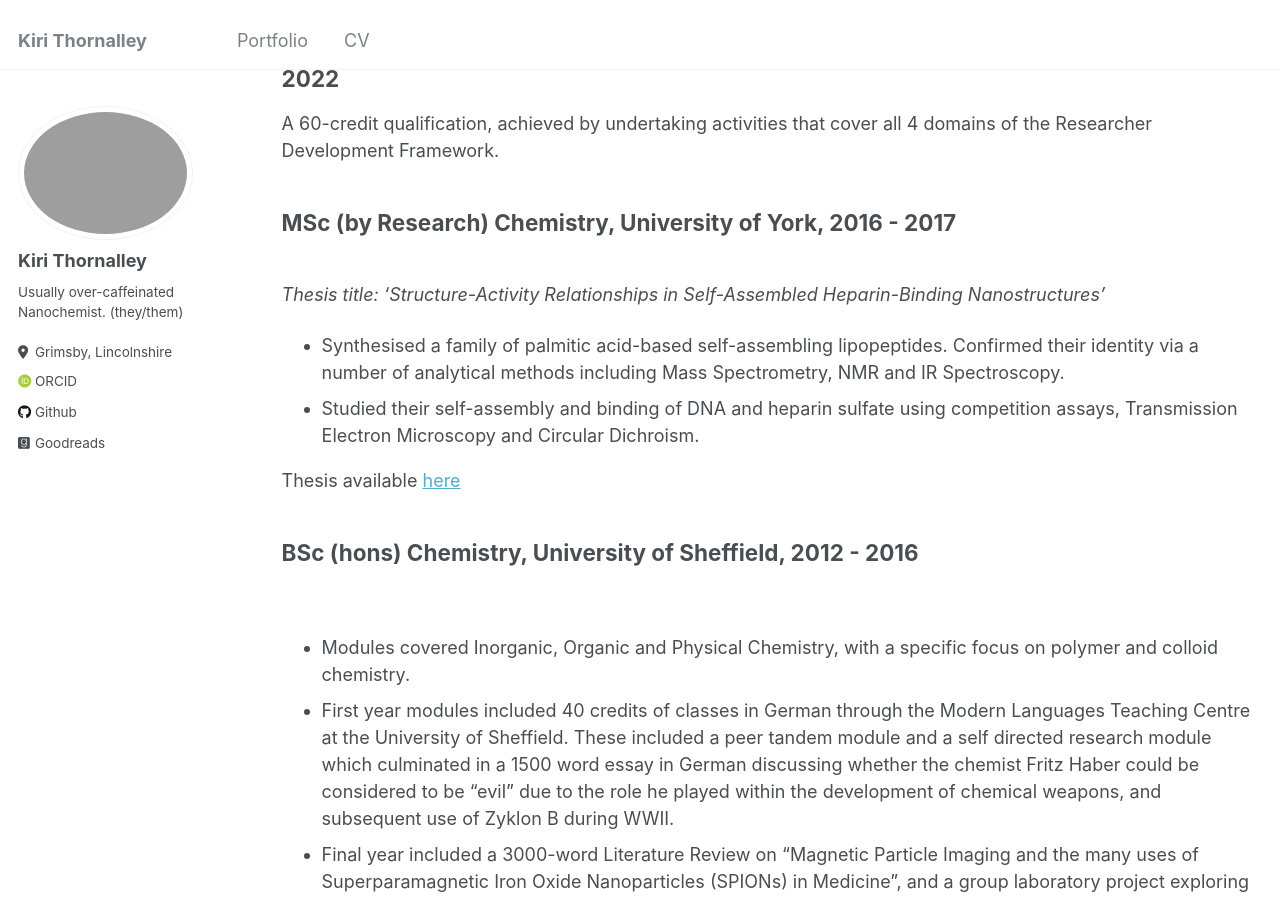
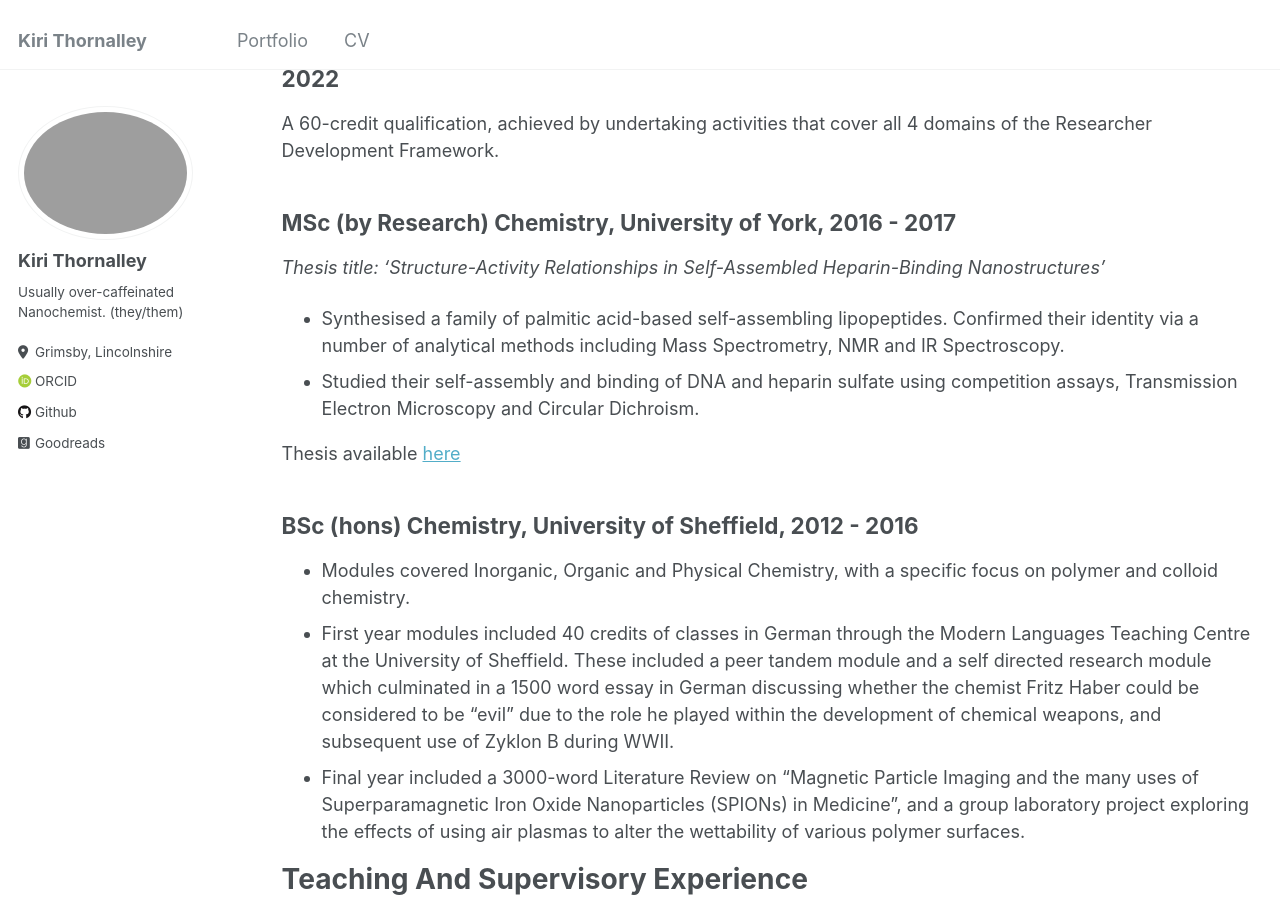
Before and after one commit to kiri-thornalley/kiri-thornalley.github.io, a Jekyll site: the page built from _pages/cv.md, in a window 1280 px wide and 900 px high, scrolled down 662 px. Built offline with Jekyll 4.4.1, drawn with Linux system fonts in a browser that asks for light colours; some web fonts are replaced.

Commit message:
line breaks

```diff
--- a/_pages/cv.md
+++ b/_pages/cv.md
@@ -10,9 +10,9 @@ redirect_from:
 {% include base_path %}
 
 # Education #
-## PhD Pharmacy and Biomedical Sciences, University of Strathclyde, 2019 - 2024 <br/> ##
+## PhD Pharmacy and Biomedical Sciences, University of Strathclyde, 2019 - 2024 ##
 _Thesis title: 'Novel Devices for Evaluating Nanomedicine Biological Fate’_ <br/>
-Protein corona formation in vivo is a phenomenon of high current interest in pharmaceutical sciences; developing further understanding would accelerate the successful clinical translation of novel nanomedicines. <br/>
+Protein corona formation in vivo is a phenomenon of high current interest in pharmaceutical sciences; developing further understanding would accelerate the successful clinical translation of novel nanomedicines.
   *	Developed novel analytical methodologies (NTA, RMM) to assess changes in nanoparticle physicochemical characteristics following protein corona formation. <br/>
   *	Used advanced statistics including 3-way ANOVA to identify temperature, concentration and temporal effects on protein corona formation around polymeric nanoparticles.  <br/>
   *	Identified key parameters from a dataset derived from Computational Fluid Dynamics simulations using Principal Component Analysis. These parameters were later influential for the design of a 3D-printed microfluidic device capable of subjecting nanoparticles to physiologically relevant forces.<br/>
@@ -24,7 +24,6 @@ Data underpinning the thesis available [here](https://doi.org/10.15129/0c656eea-
   A 60-credit qualification, achieved by undertaking activities that cover all 4 domains of the Researcher Development Framework. <br/>
 
 ## MSc (by Research) Chemistry, University of York, 2016 - 2017 ##
-<br/>
 _Thesis title: ‘Structure-Activity Relationships in Self-Assembled Heparin-Binding Nanostructures’_<br/>
  * Synthesised a family of palmitic acid-based self-assembling lipopeptides. Confirmed their identity via a number of analytical methods including Mass Spectrometry, NMR and IR Spectroscopy. <br/>
   * Studied their self-assembly and binding of DNA and heparin sulfate using competition assays, Transmission Electron Microscopy and Circular Dichroism. <br/>
@@ -32,7 +31,6 @@ _Thesis title: ‘Structure-Activity Relationships in Self-Assembled Heparin-Bin
 Thesis available [here](https://etheses.whiterose.ac.uk/20048/)
 
 ## BSc (hons) Chemistry, University of Sheffield, 2012 - 2016 ##
-<br/>
 * Modules covered Inorganic, Organic and Physical Chemistry, with a specific focus on polymer and colloid chemistry. <br/>
 * First year modules included 40 credits of classes in German through the Modern Languages Teaching Centre at the University of Sheffield. These included a peer tandem module and a self directed research module which culminated in a 1500 word essay in German discussing whether the chemist Fritz Haber could be considered to be "evil" due to the role he played within the development of chemical weapons, and subsequent use of Zyklon B during WWII. <br/>
 * Final year included a 3000-word Literature Review on “Magnetic Particle Imaging and the many uses of Superparamagnetic Iron Oxide Nanoparticles (SPIONs) in Medicine”, and a group laboratory project exploring the effects of using air plasmas to alter the wettability of various polymer surfaces. <br/>
```
